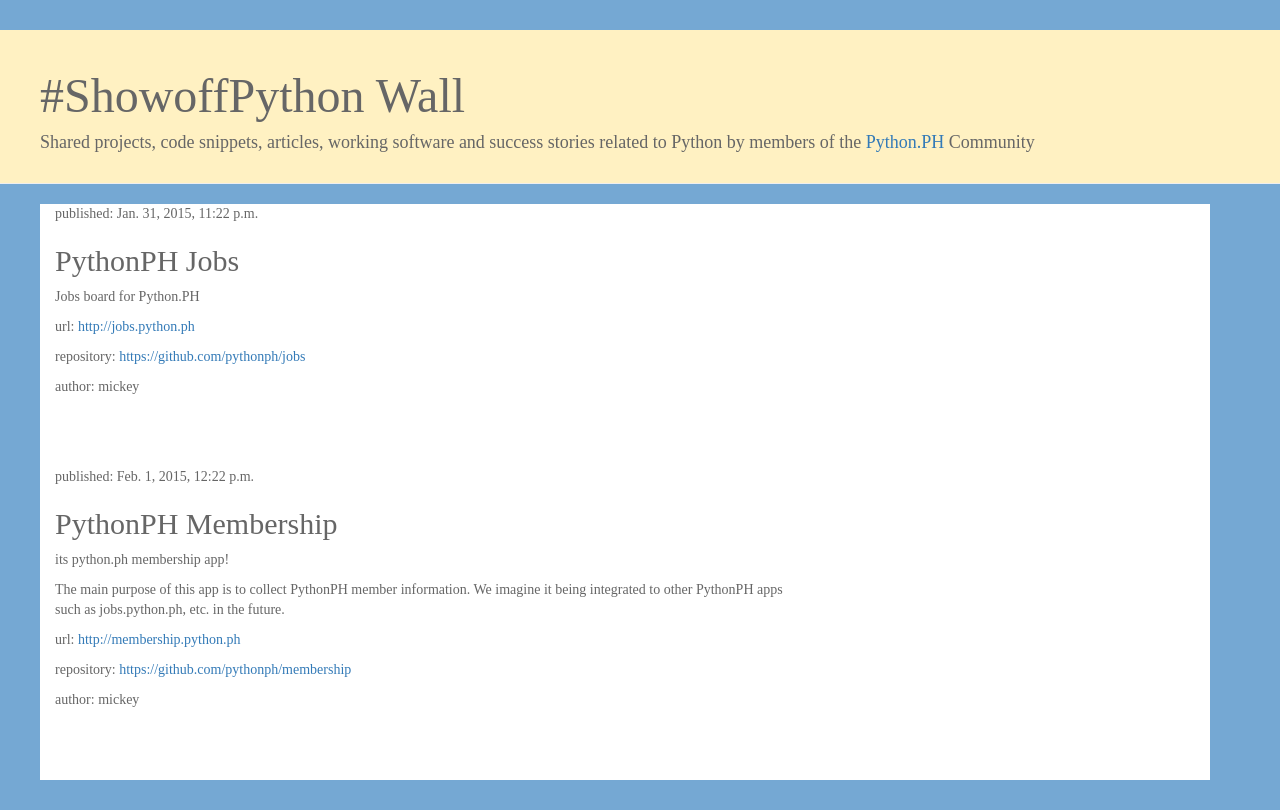
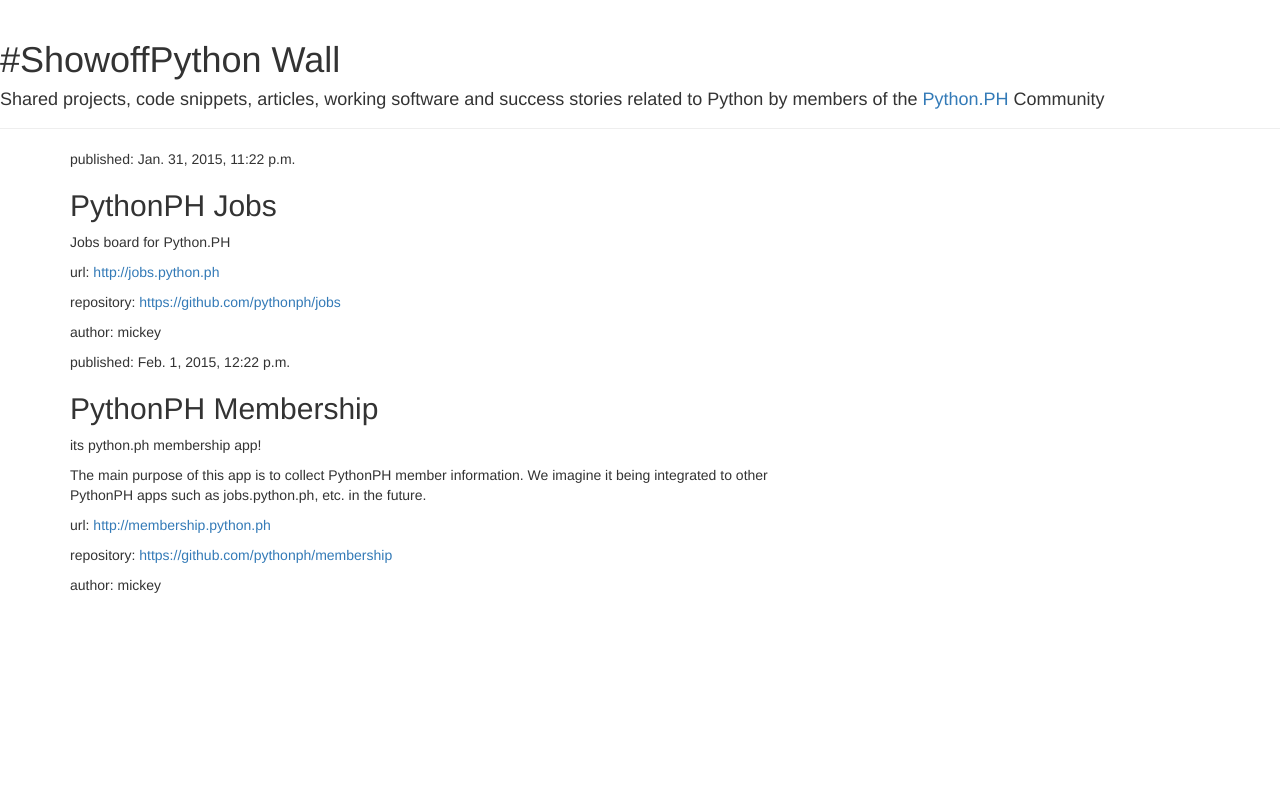
Before and after one commit to codemickeycode/showoffpython, a Django app: page / in a window 1280 px wide. After the commit the page ends 593 px from the top, so only its background shows below. Run offline with Django 3.2, Linux system fonts and the light colour scheme; data comes from the database, SQL or seed files in the repository; some libraries are stand-ins or nearby versions.

Commit message:
Added files for heroku

```diff
--- /dev/null
+++ b/runtime.txt
@@ -0,0 +1 @@
+python-3.4.2
--- a/showoffpython/wsgi.py
+++ b/showoffpython/wsgi.py
@@ -12,3 +12,6 @@ os.environ.setdefault("DJANGO_SETTINGS_MODULE", "showoffpython.settings")
 
 from django.core.wsgi import get_wsgi_application
 application = get_wsgi_application()
+
+from whitenoise.django import DjangoWhiteNoise
+application = DjangoWhiteNoise(application)
--- a/static/css/styles.css
+++ b/static/css/styles.css
@@ -3,62 +3,3 @@
  */
 
 /* This is just a sample */
-
-body {
-  background: #75a8d3;
-  font-family: PT Serif, serif;
-  padding: 3rem 0;
-  color: #666;
-}
-
-.page-header {
-    background-color: #fff1c2;
-    margin-top: 0;
-    padding: 20px 20px 20px 40px;
-}
-
-.page-header h1, .page-header h1 a, .page-header h1 a:visited, .page-header h1 a:active {
-    /*color: #ffffff;*/
-    font-size: 36pt;
-    text-decoration: none;
-}
-
-.content {
-    margin-left: 40px;
-}
-
-.content .row {
-    background-color: #ffffff;
-}
-
-/*h1, h2, h3, h4 {
-    font-family: 'Lobster', cursive;
-}*/
-
-.date {
-    float: right;
-    color: #828282;
-}
-
-.save {
-    float: right;
-}
-
-.post-form textarea, .post-form input {
-    width: 100%;
-}
-
-.top-menu, .top-menu:hover, .top-menu:visited {
-    color: #ffffff;
-    float: right;
-    font-size: 26pt;
-    margin-right: 20px;
-}
-
-.post {
-    margin-bottom: 70px;
-}
-
-.post h1 a, .post h1 a:visited {
-    color: #000000;
-}
```
Also changed, not shown: requirements.txt (+8 -0 lines), showoffpython/settings.py (+16 -0 lines), 2 other files.
